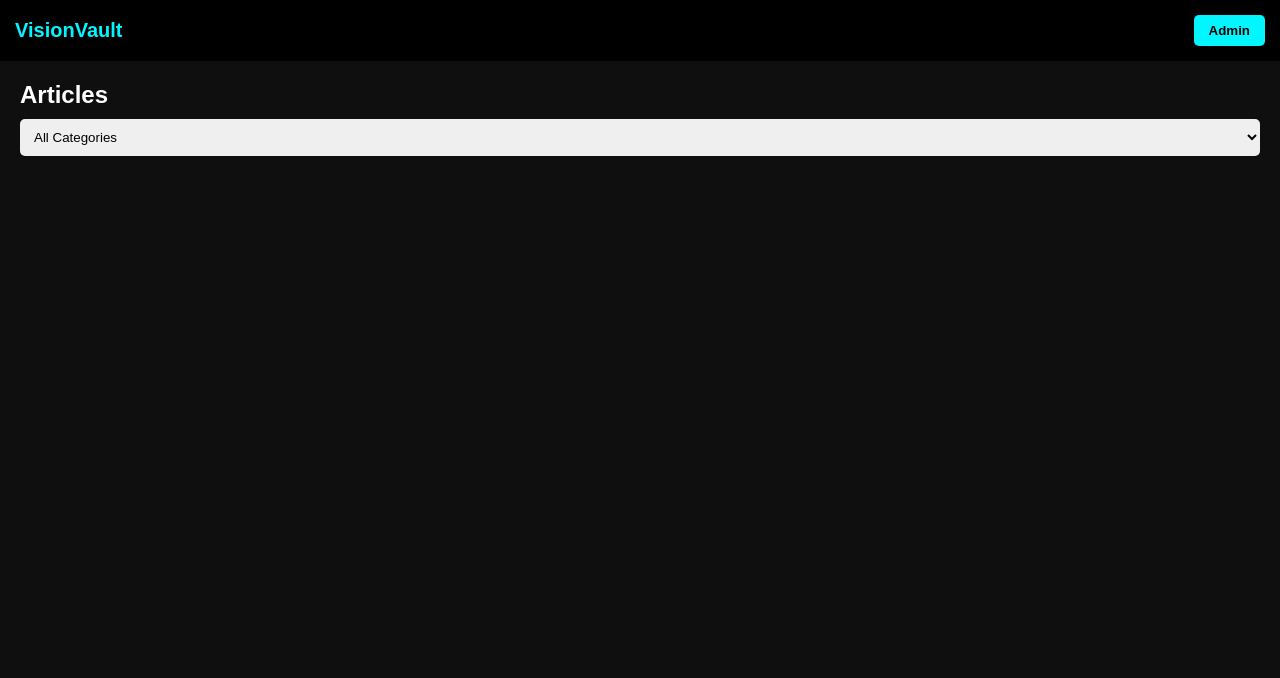
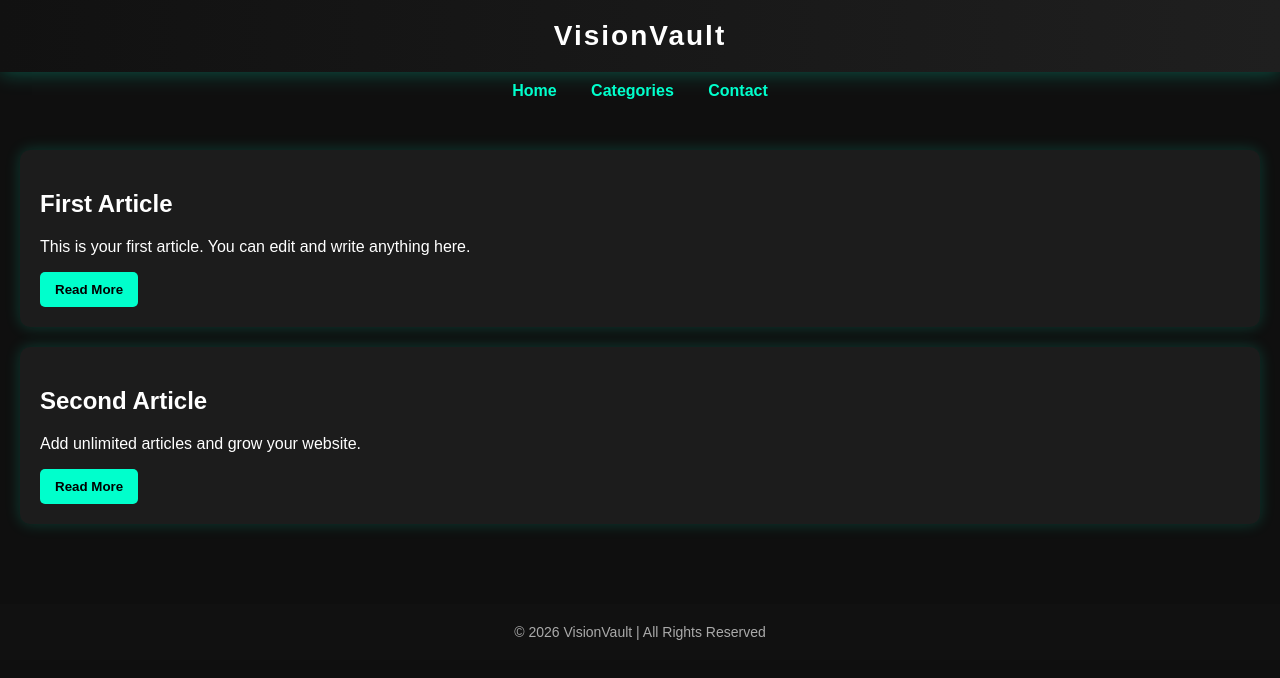
Before and after one commit to visionvaultofficial2-pixel/visionvault, a plain HTML site: page index.html in a window 1280 px wide. Drawn offline with Linux system fonts and the light colour scheme.

Commit message:
Update index.html

```diff
--- a/index.html
+++ b/index.html
@@ -1,191 +1,106 @@
 <!DOCTYPE html>
 <html>
 <head>
-<meta charset="UTF-8">
+  <title>VisionVault</title>
   <meta name="viewport" content="width=device-width, initial-scale=1.0">
-<title>VisionVault</title>
 
   <style>
-*{margin:0;padding:0;box-sizing:border-box;font-family:Arial}
-body{background:#0f0f0f;color:white}
+    body{
+      margin:0;
+      font-family:Arial, sans-serif;
+      background:#0f0f0f;
+      color:white;
+    }
 
     header{
-background:#000;
-padding:15px;
-display:flex;
-justify-content:space-between;
-align-items:center;
-position:sticky;
-top:0;
+      background:linear-gradient(90deg,#111,#1f1f1f);
+      padding:20px;
+      text-align:center;
+      font-size:28px;
+      font-weight:bold;
+      letter-spacing:2px;
+      box-shadow:0 0 20px #00ffcc50;
     }
 
-header h1{color:#00f7ff;font-size:20px}
+    nav{
+      text-align:center;
+      padding:10px;
+    }
 
-button{
-padding:8px 15px;
-background:#00f7ff;
-border:none;
-border-radius:5px;
-cursor:pointer;
+    nav a{
+      color:#00ffcc;
+      text-decoration:none;
+      margin:0 15px;
       font-weight:bold;
     }
 
-.container{padding:20px}
-
-input,textarea,select{
-width:100%;
-padding:10px;
-margin:10px 0;
-border-radius:5px;
-border:none;
+    .container{
+      padding:20px;
     }
 
     .card{
-background:#1a1a1a;
-padding:15px;
-margin:15px 0;
+      background:#1c1c1c;
+      padding:20px;
+      margin:20px 0;
       border-radius:10px;
+      box-shadow:0 0 15px #00ffcc30;
+      transition:0.3s;
     }
 
-.card h3{color:#00f7ff}
-
-.comment{
-background:#222;
-padding:8px;
-margin-top:5px;
-border-radius:5px;
-font-size:14px;
+    .card:hover{
+      transform:scale(1.03);
+      box-shadow:0 0 25px #00ffcc80;
     }
 
-#adminPanel{display:none;background:#111;padding:20px}
+    button{
+      background:#00ffcc;
+      border:none;
+      padding:10px 15px;
+      border-radius:5px;
+      font-weight:bold;
+      cursor:pointer;
+    }
 
-@media(max-width:600px){
-header h1{font-size:16px}
-button{padding:6px 10px}
+    footer{
+      text-align:center;
+      padding:20px;
+      background:#111;
+      margin-top:40px;
+      font-size:14px;
+      color:#aaa;
     }
   </style>
 </head>
 
 <body>
 
-<header>
-<h1>VisionVault</h1>
-<button onclick="showLogin()">Admin</button>
-</header>
+<header>VisionVault</header>
+
+<nav>
+  <a href="#">Home</a>
+  <a href="#">Categories</a>
+  <a href="#">Contact</a>
+</nav>
 
 <div class="container">
 
-<h2>Articles</h2>
-<select id="filterCategory" onchange="renderArticles()">
-<option value="All">All Categories</option>
-<option value="Motivation">Motivation</option>
-<option value="Technology">Technology</option>
-<option value="Student">Student</option>
-</select>
+  <div class="card">
+    <h2>First Article</h2>
+    <p>This is your first article. You can edit and write anything here.</p>
+    <button onclick="alert('Article Opened!')">Read More</button>
+  </div>
 
-<div id="articles"></div>
+  <div class="card">
+    <h2>Second Article</h2>
+    <p>Add unlimited articles and grow your website.</p>
+    <button onclick="alert('Article Opened!')">Read More</button>
+  </div>
 
 </div>
 
-<!-- Admin Panel -->
-<div id="adminPanel">
-<h2>Admin Panel</h2>
-
-<input type="text" id="title" placeholder="Article Title">
-<select id="category">
-<option>Motivation</option>
-<option>Technology</option>
-<option>Student</option>
-</select>
-
-<textarea id="content" placeholder="Article Content"></textarea>
-
-<button onclick="addArticle()">Publish Article</button>
-<button onclick="closeAdmin()">Close</button>
-</div>
-
-<script>
-
-const password = "admin123"; // change this
-
-function showLogin(){
-let pass = prompt("Enter Admin Password:");
-if(pass === password){
-document.getElementById("adminPanel").style.display="block";
-}else{
-alert("Wrong Password");
-}
-}
-
-function closeAdmin(){
-document.getElementById("adminPanel").style.display="none";
-}
-
-function addArticle(){
-let title=document.getElementById("title").value;
-let category=document.getElementById("category").value;
-let content=document.getElementById("content").value;
-
-if(title===""||content===""){
-alert("Fill all fields");
-return;
-}
-
-let articles=JSON.parse(localStorage.getItem("articles"))||[];
-
-articles.push({title,category,content,comments:[]});
-localStorage.setItem("articles",JSON.stringify(articles));
-
-document.getElementById("title").value="";
-document.getElementById("content").value="";
-
-renderArticles();
-alert("Article Published!");
-}
-
-function renderArticles(){
-let filter=document.getElementById("filterCategory").value;
-let articles=JSON.parse(localStorage.getItem("articles"))||[];
-let container=document.getElementById("articles");
-container.innerHTML="";
-
-articles.forEach((a,index)=>{
-if(filter==="All"||filter===a.category){
-
-let div=document.createElement("div");
-div.className="card";
-
-div.innerHTML=`
-<h3>${a.title}</h3>
-<small>${a.category}</small>
-<p>${a.content}</p>
-
-<input type="text" placeholder="Add Comment" id="comment${index}">
-<button onclick="addComment(${index})">Comment</button>
-
-<div id="comments${index}">
-${a.comments.map(c=>`<div class="comment">${c}</div>`).join("")}
-</div>
-`;
-
-container.appendChild(div);
-}
-});
-}
-
-function addComment(index){
-let articles=JSON.parse(localStorage.getItem("articles"));
-let input=document.getElementById("comment"+index);
-if(input.value==="") return;
-
-articles[index].comments.push(input.value);
-localStorage.setItem("articles",JSON.stringify(articles));
-renderArticles();
-}
-
-renderArticles();
-
-</script>
+<footer>
+  © 2026 VisionVault | All Rights Reserved
+</footer>
 
 </body>
 </html>
```
Lines whose indentation alone changed are shown as unchanged.
